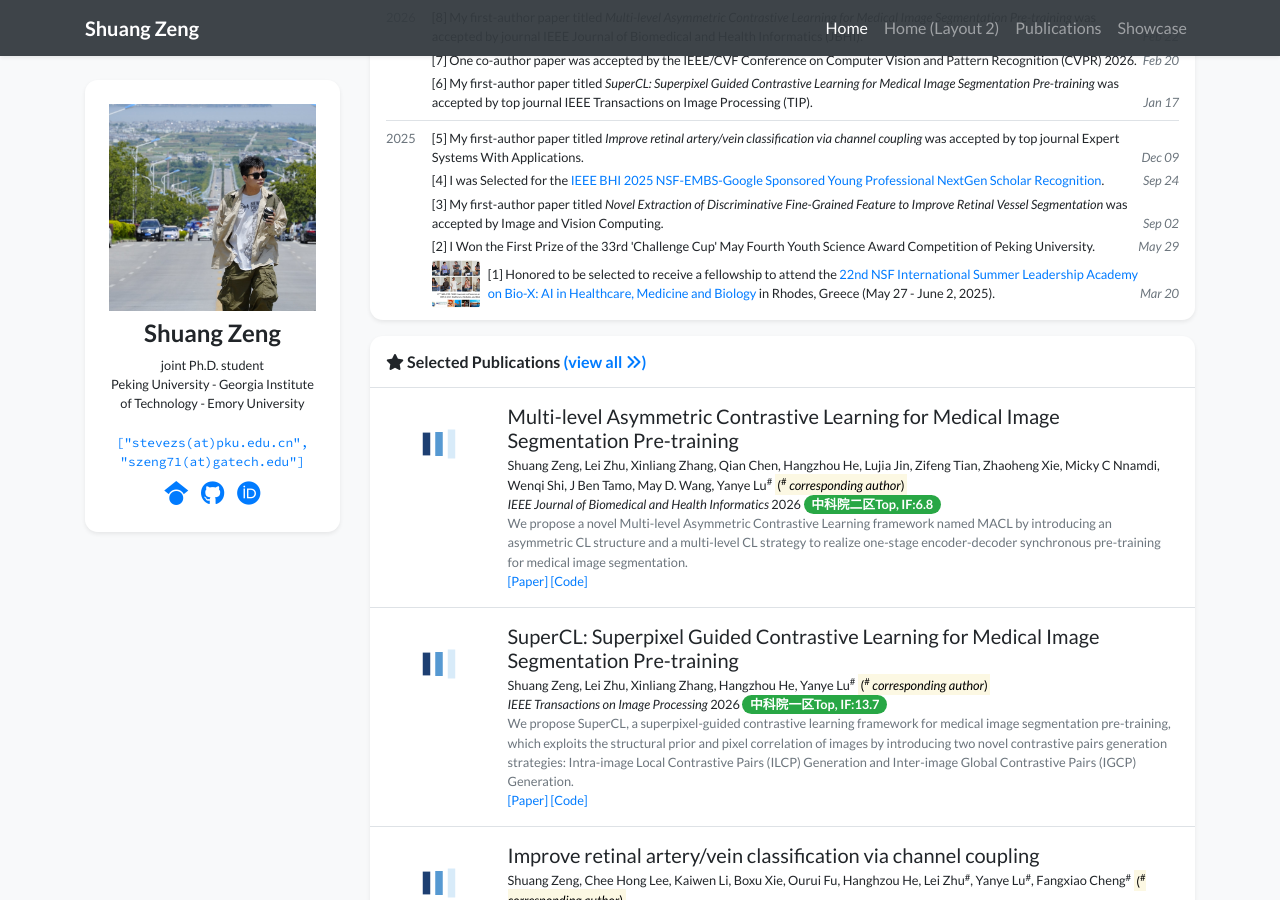
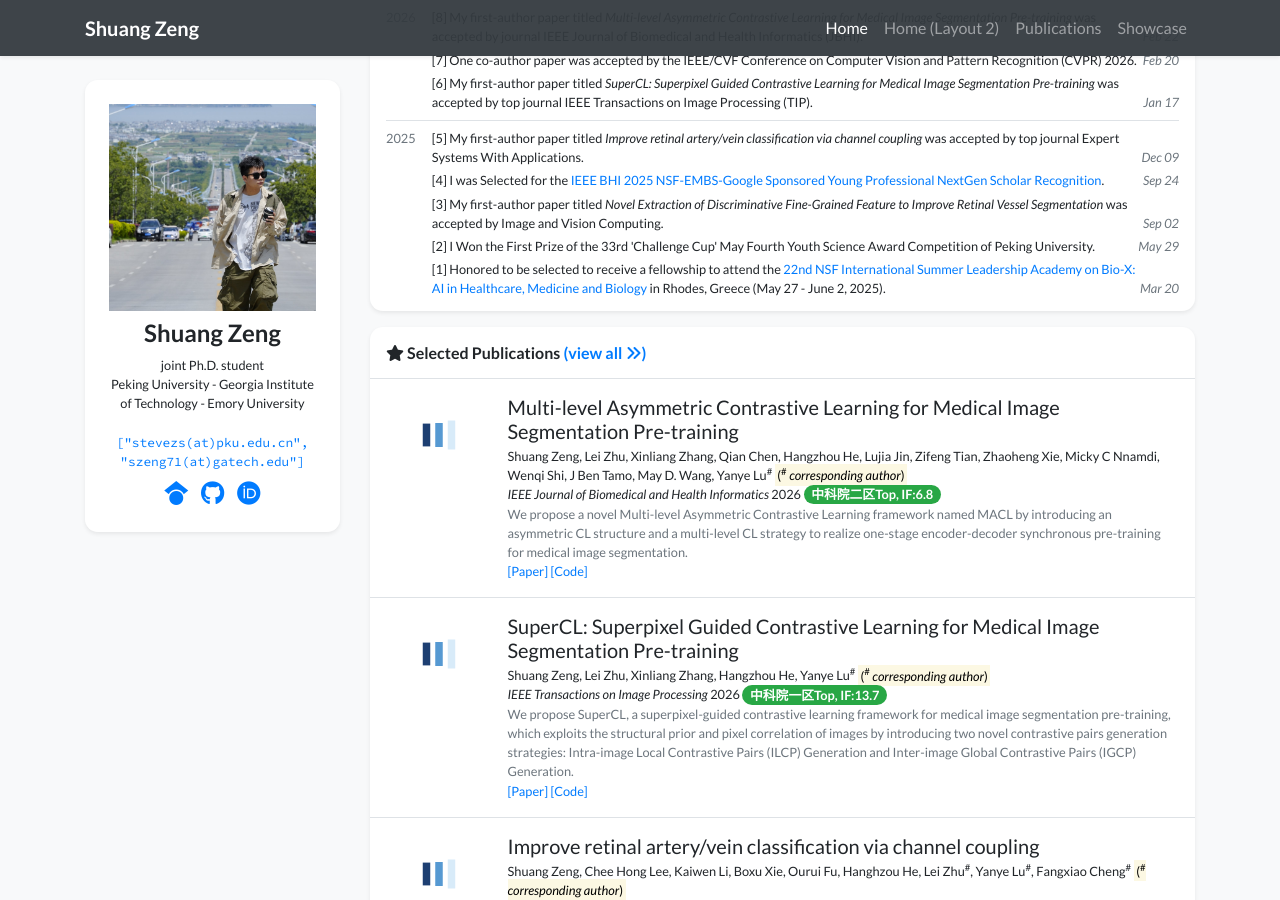
Before and after one commit to stevezs315/stevezs315.github.io, a Jekyll site: the page built from index.html, in a window 1280 px wide and 900 px high, scrolled down 1065 px. Built offline with Jekyll 4.4.1, drawn with Linux system fonts in a browser that asks for light colours; nearby versions of some CDN libraries; a style sheet for code colours, icons or effects is not loaded.

Commit message:
Update news.yml

```diff
--- a/_data/news.yml
+++ b/_data/news.yml
@@ -25,9 +25,7 @@
 - date: "2025-05-29"
   index: 2
   content: "I Won the First Prize of the 33rd 'Challenge Cup' May Fourth Youth Science Award Competition of Peking University."
-  images: "/assets/images/news/挑战杯.png"
 
 - date: "2025-03-20"
   index: 1
   content: "Honored to be selected to receive a fellowship to attend the <a href=\"http://2025.biocomplexitysummerschool.org/index.html\">22nd NSF International Summer Leadership Academy on Bio-X: AI in Healthcare, Medicine and Biology</a> in Rhodes, Greece (May 27 - June 2, 2025)."
-  image: "/assets/images/news/Bio-X.jpg"
```
